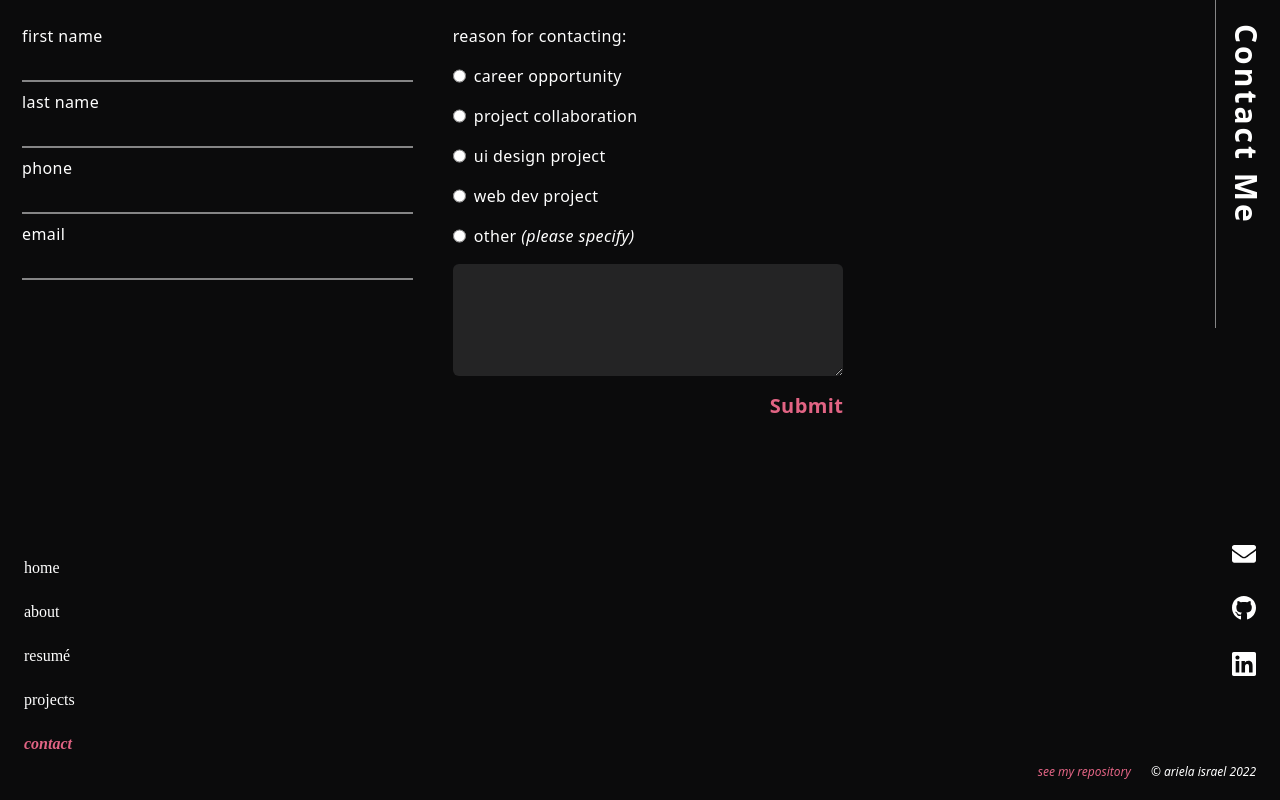
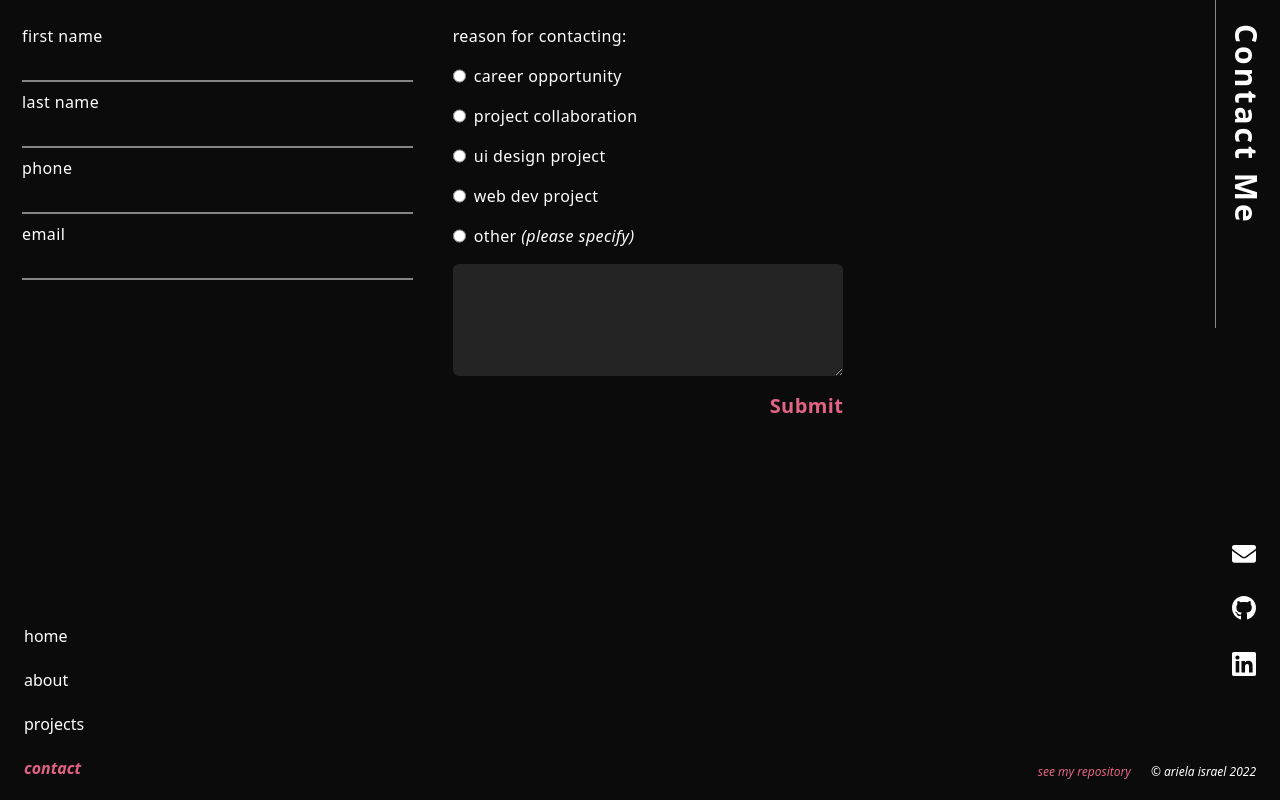
Before and after one commit to ariicodes/portfolio-2022, a React (Create React App) app: page /contact in a window 1280 px wide. Built offline with nearby package versions, Linux system fonts and the light colour scheme.

Commit message:
resumé link removed

```diff
--- a/src/components/Nav.js
+++ b/src/components/Nav.js
@@ -1,16 +1,13 @@
 const Nav = props => {
-	const { home, about, resume, projects, contact } = props
+	const { home, about, projects, contact } = props
 	return (
-		<nav className='pl-6'>
-			<ul className='Nav font-PF flex flex-col gap-5 text-sm lg:text-base'>
+		<nav className='pl-6 -mb-6'>
+			<ul className='Nav font-Urbanist font-light flex flex-col gap-5 text-sm lg:text-base'>
 				<li className={home}>
 					<a href='/'>home</a>
 				</li>
 				<li className={about}>
 					<a href='/about'>about</a>
-				</li>
-				<li className={resume}>
-					<a href='/resume'>resumé</a>
 				</li>
 				<li className={projects}>
 					<a href='/projects'>projects</a>
```
